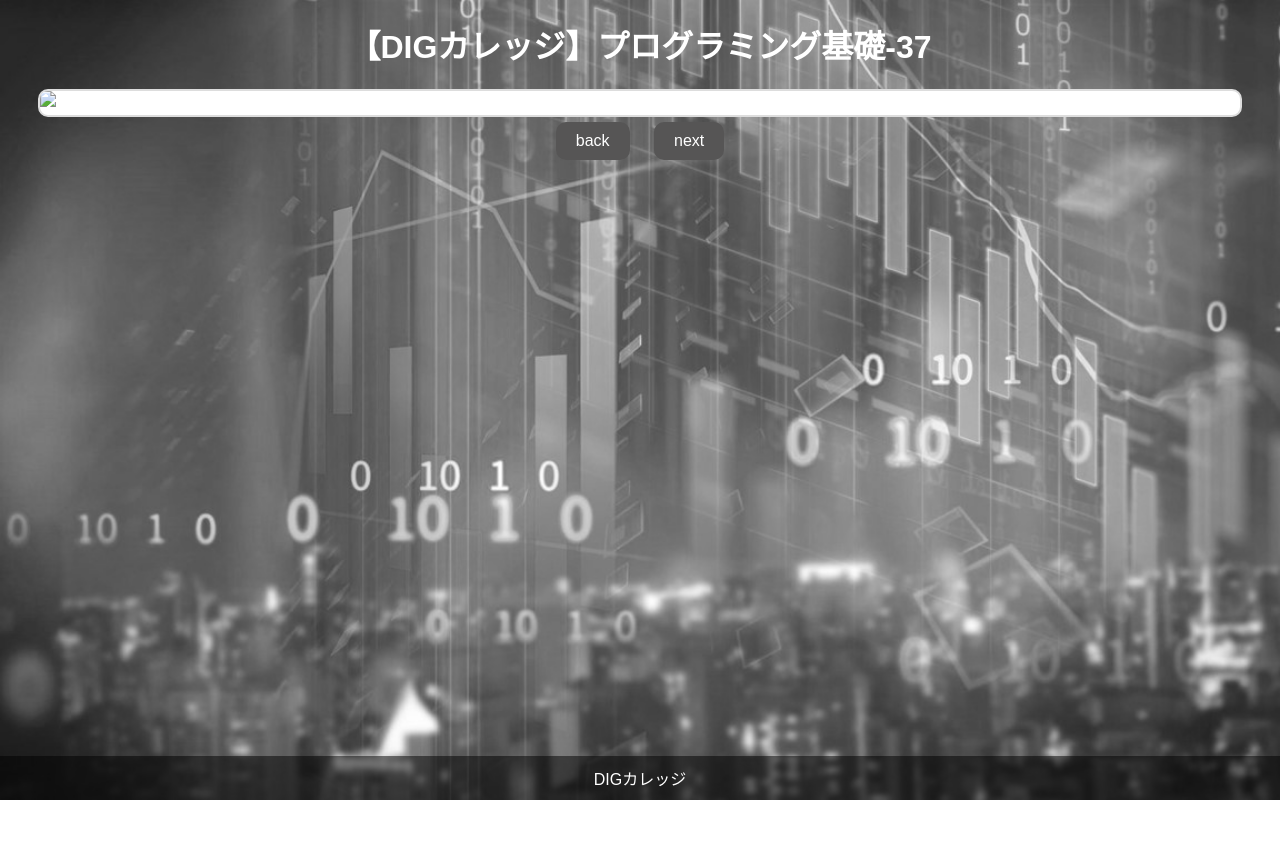
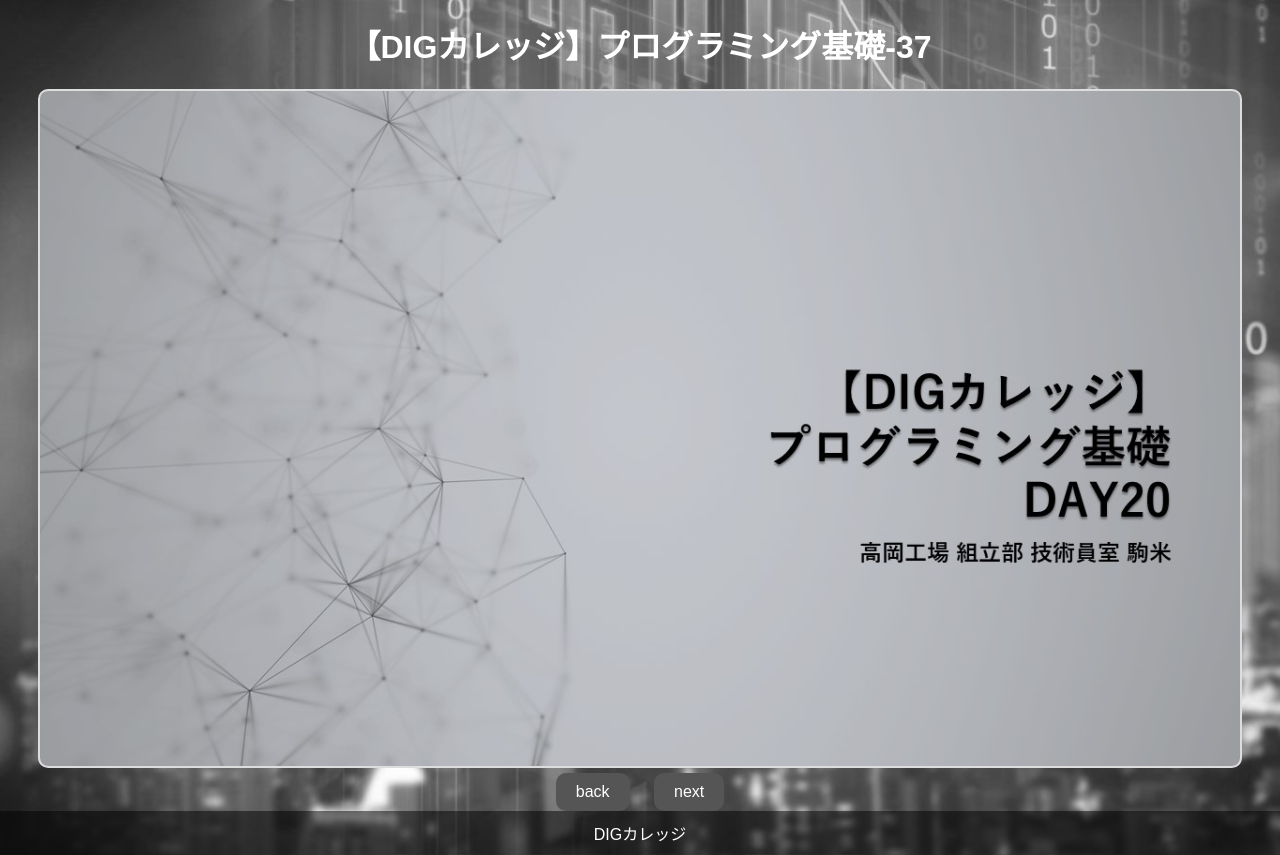
Before and after one commit to KomagomeKotaro/KomagomeKotaro.fnd37, a plain HTML site: page index.html in a window 1280 px wide. Before the commit the page ends 800 px from the top, so only its background shows below. Drawn offline with Linux system fonts and the light colour scheme.

Commit message:
Update index.html

```diff
--- a/index.html
+++ b/index.html
@@ -8,7 +8,7 @@
 <body>
     <h1>【DIGカレッジ】プログラミング基礎-37</h1>
     <div class="slideshow-container">
-        <img id="slideImage" src="images/slide1.jpg" alt="スライドショー">
+        <img id="slideImage" src="slide1.jpg" alt="スライドショー">
     </div>
     <div class="buttons">
         <button id="backButton">back</button>
```
